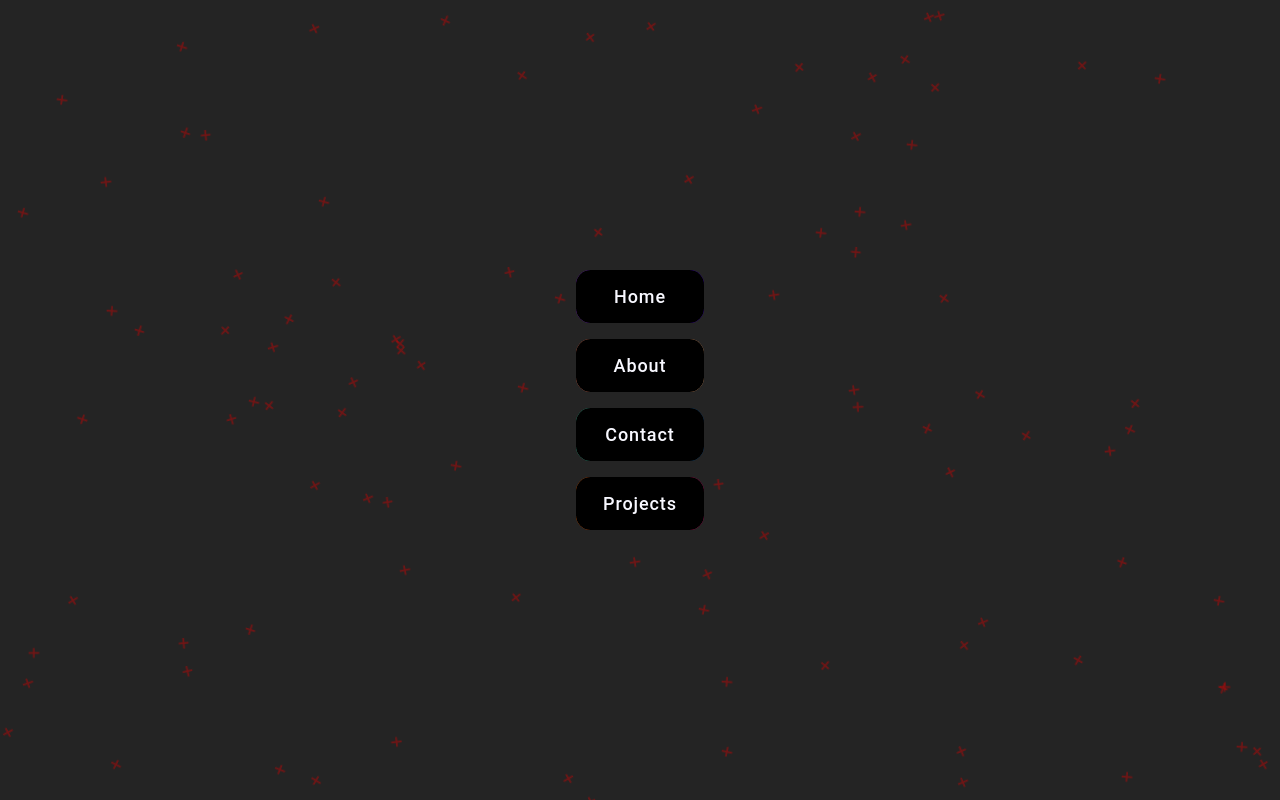
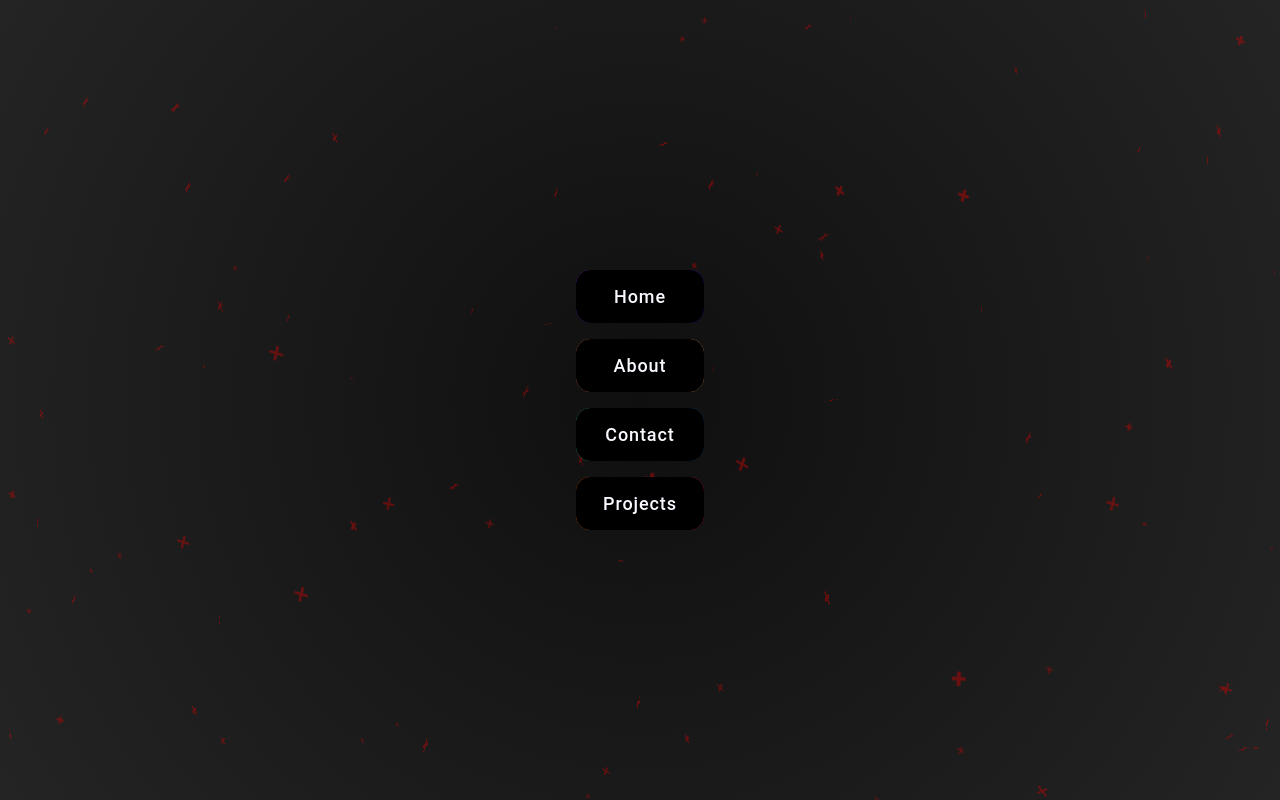
Before and after one commit to chippest/chippest.github.io, a React (Vite) app: page /#/ in a window 1280 px wide. Built offline with nearby package versions, Linux system fonts and the light colour scheme.

Commit message:
made the symbols random and added rotation

```diff
--- a/src/Components/Background.css
+++ b/src/Components/Background.css
@@ -8,15 +8,14 @@
   background: radial-gradient(
     circle,
     rgba(0, 0, 0, 0.575) 0%,
-    z transparent 100%
+    transparent 100%
   );
 }
 
 .symbol {
   position: absolute;
-  font-size: 20px;
   color: rgba(187, 6, 6, 0.5);
-  animation: float 10s infinite linear, rotate 10s infinite linear;
+  animation: float 10s infinite linear, rotate3d 10s infinite linear;
 }
 
 @keyframes float {
@@ -28,11 +27,11 @@
   }
 }
 
-@keyframes rotate {
+@keyframes rotate3d {
   0% {
-    transform: rotate(0deg);
+    transform: rotate3d(1, 1, 1, 0deg);
   }
   100% {
-    transform: rotate(360deg);
+    transform: rotate3d(1, 1, 1, 360deg);
   }
 }
--- a/src/Components/Background.jsx
+++ b/src/Components/Background.jsx
@@ -17,6 +17,8 @@ const Background = () => {
       symbol.textContent = "+";
       symbol.style.left = `${Math.random() * 100}%`;
       symbol.style.top = `${Math.random() * 100}%`;
+      symbol.style.fontSize = `${Math.random() * 20 + 10}px`;
+      symbol.style.fontWeight = Math.random() > 0.5 ? "bold" : "normal";
       symbol.style.animationDuration = `${Math.random() * 10 + 5}s`;
       symbol.style.animationDelay = `${Math.random() * 5}s`;
       container.appendChild(symbol);
```
